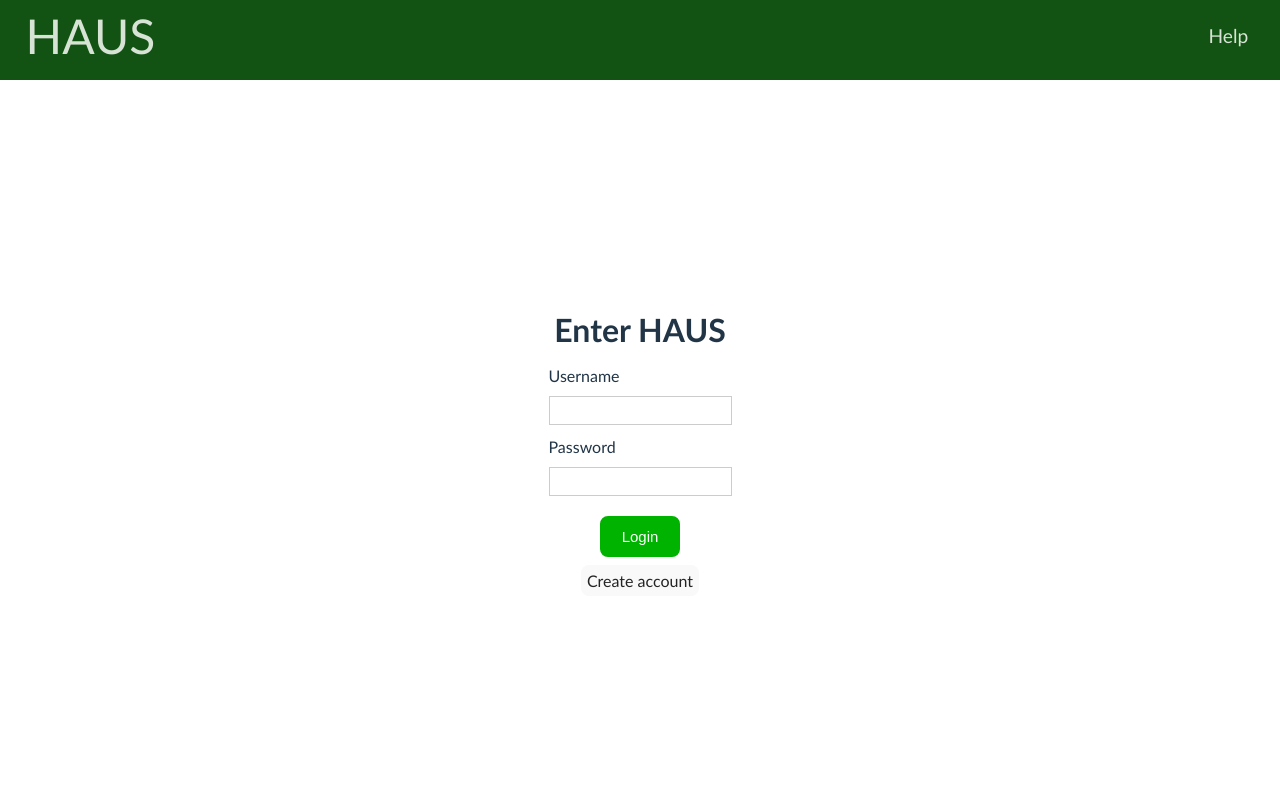
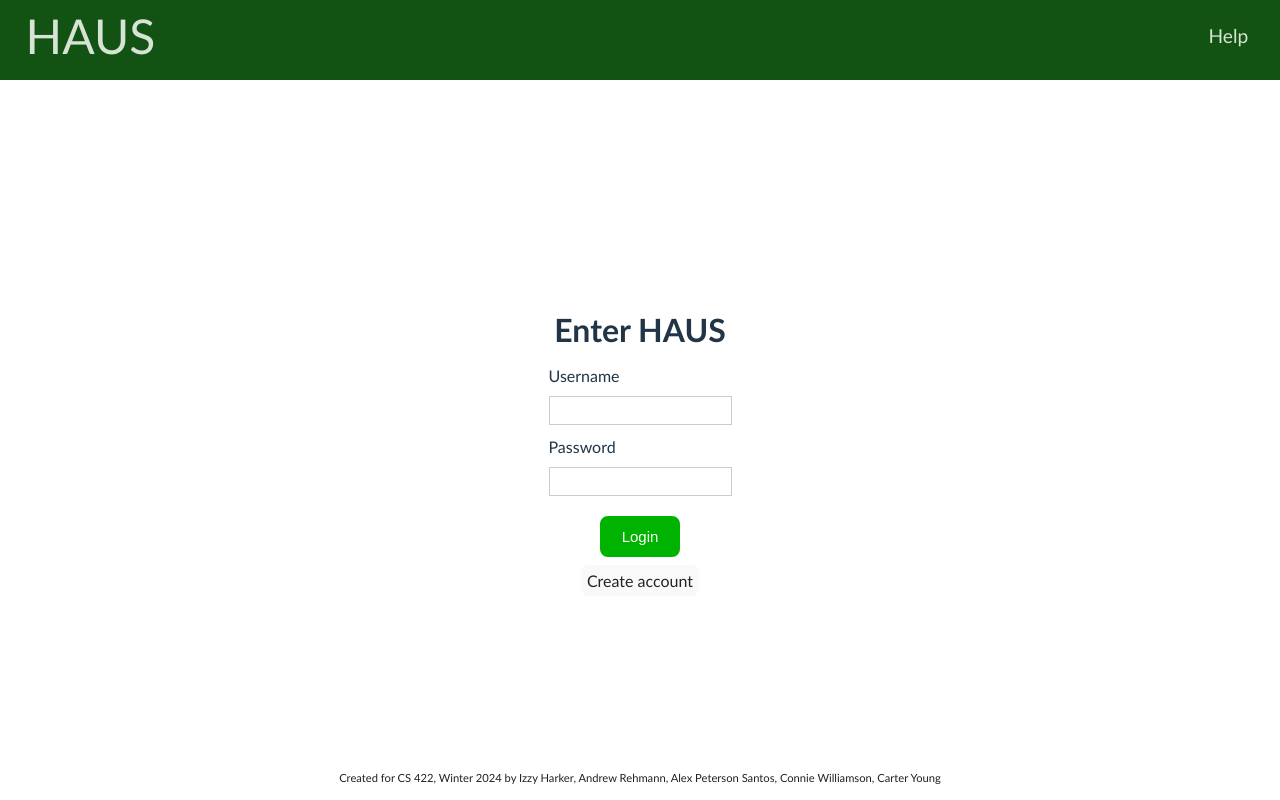
Before and after one commit to izzyharker/CS422_Haus, a React (Vite) app in the folder Frontend/: page / in a window 1280 px wide. Built offline with nearby package versions, Linux system fonts and the light colour scheme.

Commit message:
added credits at the bottom

```diff
--- a/Frontend/src/App.css
+++ b/Frontend/src/App.css
@@ -107,3 +107,13 @@ input[type="submit"]:hover {
 .new-acct {
   margin-top: 0.5em;
 }
+
+.credits {
+  position: absolute;
+  bottom: 0;
+  text-align: center;
+  width: 100%;
+  font-size: 0.7em;
+  padding-bottom: 1%;
+  color: #202020;
+}
--- a/Frontend/src/App.jsx
+++ b/Frontend/src/App.jsx
@@ -59,28 +59,6 @@ function App() {
                 }
             }
         )
-		// this will be the fetch method
-		// const userData = database.find((user) => user.username === username);
-
-		// if (userData) {
-		// 	if (userData.password !== password) {
-		// 		// Invalid password
-		// 		setErrorMessages({ name: "pass", message: errors.pass });
-		// 	}
-		// 	else {
-		// 		setLogin(true);
-		// 	}
-		// 	}
-		// else {
-		// 	// Username not found
-		// 	setErrorMessages({ name: "uname", message: errors.uname });
-		// }
-
-		// set login to true
-		// setLogin(true)
-
-		// update browser storage to the current user
-		// localStorage.setItem("user", "default")
     }
 
 	// display the correct error messages
@@ -209,6 +187,8 @@ function App() {
 				</div>
 			</>: (create) ? createAcctForm : loginForm}
 		</div>
+
+		<div className="credits">Created for CS 422, Winter 2024 by Izzy Harker, Andrew Rehmann, Alex Peterson Santos, Connie Williamson, Carter Young</div>
 		</>
 	)
 }
```
